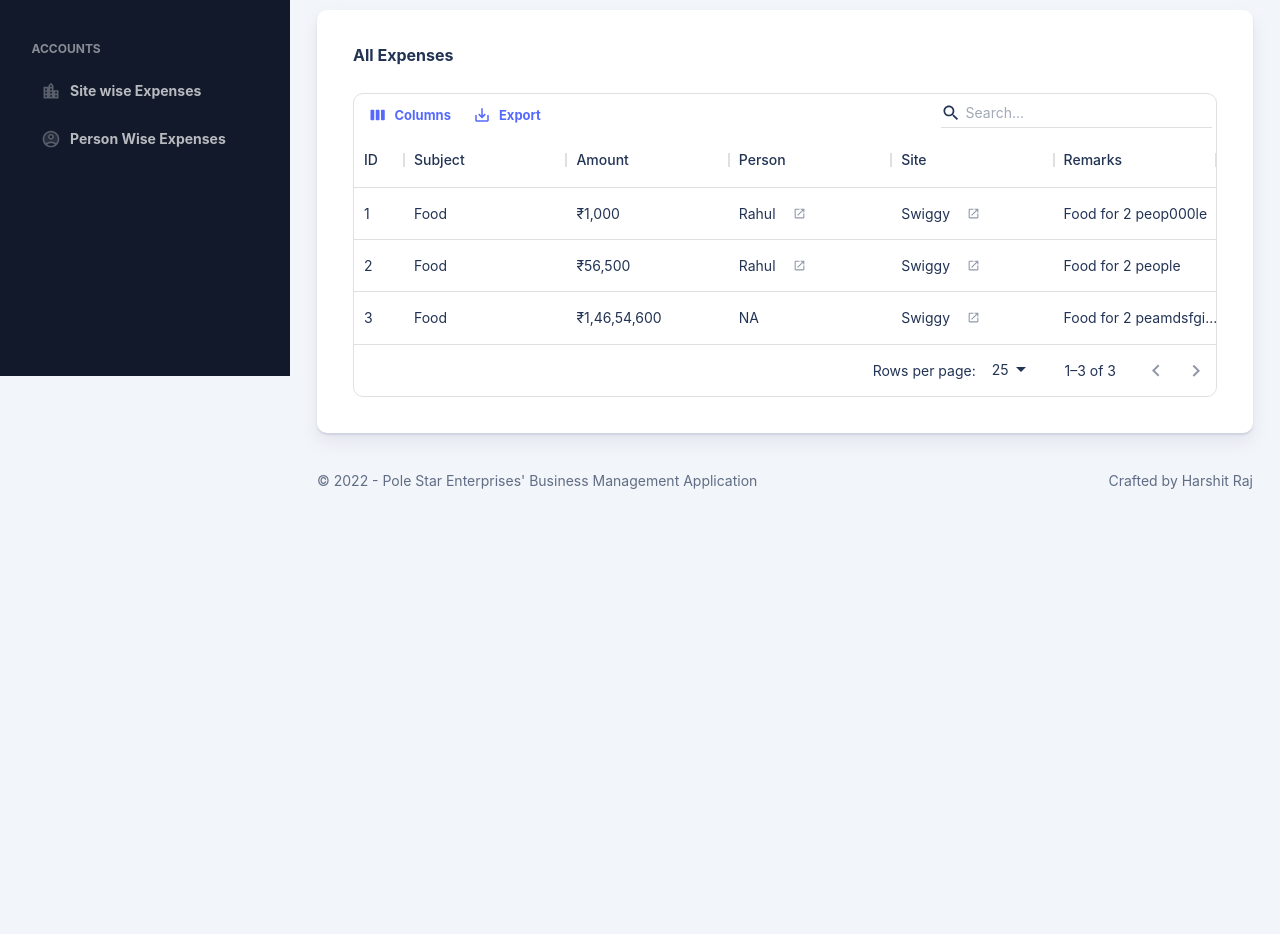
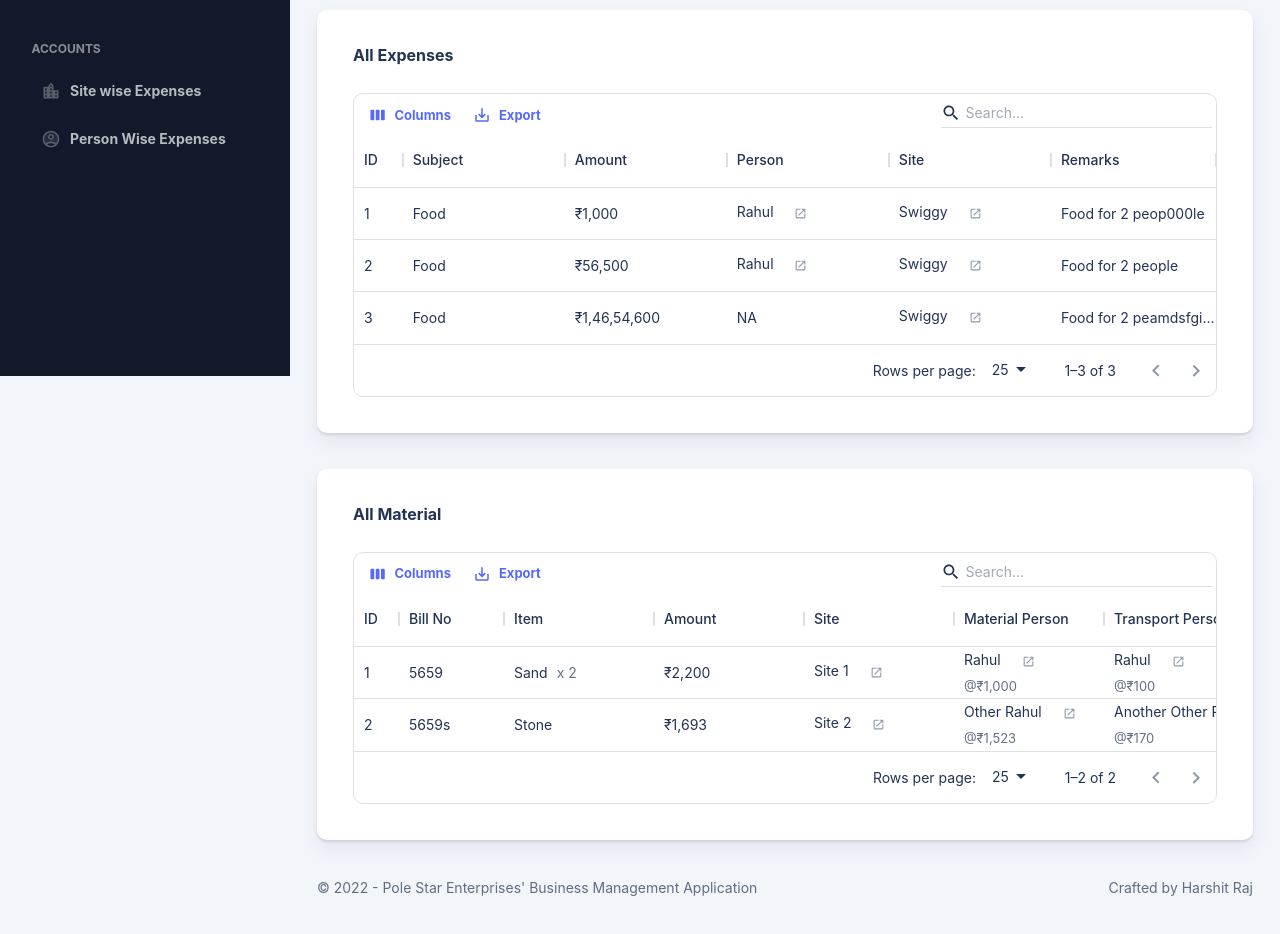
Before and after one commit to 1-Harshit/business-management, a Next.js app: page /admin/daily in a window 1280 px wide. Shown: the part 424-1358 px from the top of the page. Before the commit the page ends 954 px from the top, so only its background shows below. Built offline with nearby package versions, Linux system fonts and the light colour scheme.

Commit message:
Add material

```diff
--- a/src/components/DataGrid.tsx
+++ b/src/components/DataGrid.tsx
@@ -5,17 +5,26 @@ interface DataGridProps {
   // eslint-disable-next-line @typescript-eslint/no-explicit-any
   rows: any[]
   columns: GridColDef[]
+  hiddenColumns?: string[]
 }
 
-const CustomDataGrid = ({ rows, columns }: DataGridProps) => {
+const CustomDataGrid = ({ rows, columns, hiddenColumns }: DataGridProps) => {
   const [pageSize, setPageSize] = useState(25)
+
+  let columnVisibility: { [column: string]: boolean } = {}
+
+  if (hiddenColumns) {
+    hiddenColumns.forEach((column) => {
+      columnVisibility[column] = false
+    })
+  }
 
   return (
     <DataGrid
       rows={rows}
       columns={columns}
       autoHeight
-      initialState={{ columns: { columnVisibilityModel: { date: false } } }}
+      initialState={{ columns: { columnVisibilityModel: columnVisibility } }}
       components={{ Toolbar: GridToolbar }}
       componentsProps={{
         toolbar: {
--- a/src/pages/admin/daily.tsx
+++ b/src/pages/admin/daily.tsx
@@ -22,17 +22,33 @@ import DataGrid from "src/components/DataGrid"
 
 const gridCell = (
   { name = "NA", id = 0 }: { name: string; id: number },
-  type: string
+  type: string,
+  rate?: number
 ) => (
-  <>
-    {name}{" "}
-    {id !== 0 && (
-      <IconButton sx={{ mx: 1 }} href={`/admin/${type}/${id}`}>
-        <OpenInNewIcon sx={{ fontSize: 13 }} color="disabled" />
-      </IconButton>
+  <Grid container spacing={0}>
+    <Grid item xs={12}>
+      {name}{" "}
+      {id !== 0 && (
+        <IconButton sx={{ mx: 1 }} href={`/admin/${type}/${id}`}>
+          <OpenInNewIcon sx={{ fontSize: 13 }} color="disabled" />
+        </IconButton>
+      )}
+    </Grid>
+    {rate && (
+      <Grid item xs={12}>
+        <Typography variant="caption" color="text.secondary">
+          @₹
+          {Number(rate).toLocaleString("en-IN", {
+            maximumFractionDigits: 2,
+            minimumFractionDigits: 0,
+          })}
+        </Typography>
+      </Grid>
     )}
-  </>
+  </Grid>
 )
+
+const MIN_WIDTH = 150
 
 const DailyExpenses = () => {
   const [selectedDate, setSelectedDate] = useState<Date>(new Date())
@@ -88,14 +104,17 @@ const DailyExpenses = () => {
       </Grid>
     </Card>
   )
+
+  // Expense Table Columns
   const expenseColumns: GridColDef[] = [
-    { field: "id", headerName: "ID", flex: 0.3 },
-    { field: "date", headerName: "Date", flex: 0.8 },
-    { field: "subject", headerName: "Subject", flex: 1 },
+    { field: "id", headerName: "ID", flex: 0.3, minWidth: 0.3 * MIN_WIDTH },
+    { field: "date", headerName: "Date", flex: 0.8, minWidth: 0.8 * MIN_WIDTH },
+    { field: "subject", headerName: "Subject", flex: 1, minWidth: MIN_WIDTH },
     {
       field: "amount",
       headerName: "Amount",
       flex: 1,
+      minWidth: MIN_WIDTH,
       renderCell: (params) =>
         `₹${Number(params.value).toLocaleString("en-IN", {
           maximumFractionDigits: 2,
@@ -106,6 +125,7 @@ const DailyExpenses = () => {
       field: "person",
       headerName: "Person",
       flex: 1,
+      minWidth: MIN_WIDTH,
       renderCell: (params) => gridCell(params.row.person || {}, "person"),
       valueGetter: (params) => params.value?.name || "NA",
     },
@@ -113,6 +133,7 @@ const DailyExpenses = () => {
       field: "site",
       headerName: "Site",
       flex: 1,
+      minWidth: MIN_WIDTH,
       renderCell: (params) => gridCell(params.row.site || {}, "site"),
       valueGetter: (params) => params.value?.name || "NA",
     },
@@ -120,6 +141,7 @@ const DailyExpenses = () => {
       field: "remarks",
       headerName: "Remarks",
       flex: 1,
+      minWidth: 1.1 * MIN_WIDTH,
       renderCell: (params) => (
         <Tooltip title={params.value}>
           <Typography>
@@ -161,13 +183,155 @@ const DailyExpenses = () => {
     },
   ]
 
+  // Material Table Columns
+  const materialColumns: GridColDef[] = [
+    { field: "id", headerName: "ID", flex: 0.3, minWidth: 0.3 * MIN_WIDTH },
+    { field: "date", headerName: "Date", flex: 0.8, minWidth: 0.8 * MIN_WIDTH },
+    {
+      field: "bill_no",
+      headerName: "Bill No",
+      flex: 0.7,
+      minWidth: 0.7 * MIN_WIDTH,
+    },
+    {
+      field: "item",
+      headerName: "Item",
+      flex: 1,
+      minWidth: MIN_WIDTH,
+      renderCell: (params) => (
+        <>
+          {params.value}
+          {params.row.quantity > 1 && (
+            <Typography sx={{ mx: 1 }} color="text.secondary">
+              x {params.row.quantity}
+            </Typography>
+          )}
+        </>
+      ),
+    },
+    {
+      field: "amount",
+      headerName: "Amount",
+      flex: 1,
+      minWidth: MIN_WIDTH,
+      renderCell: (params) =>
+        `₹${Number(params.value).toLocaleString("en-IN", {
+          maximumFractionDigits: 2,
+          minimumFractionDigits: 0,
+        })}`,
+      valueGetter: (params) => {
+        const material_rate = params.row.material_rate || 0
+        const transport_rate = params.row.transport_rate || 0
+        const rate = material_rate + transport_rate
+        const quantity = params.row.quantity || 0
+        return rate * quantity
+      },
+    },
+    {
+      field: "site",
+      headerName: "Site",
+      flex: 1,
+      minWidth: MIN_WIDTH,
+      renderCell: (params) => gridCell(params.row.site || {}, "site"),
+      valueGetter: (params) => params.value?.name || "NA",
+    },
+    {
+      field: "material_person",
+      headerName: "Material Person",
+      flex: 1,
+      minWidth: MIN_WIDTH,
+      renderCell: (params) =>
+        gridCell(
+          params.row.material_person || {},
+          "person",
+          params.row.material_rate
+        ),
+      valueGetter: (params) => params.value?.name || "NA",
+    },
+    {
+      field: "transport_person",
+      headerName: "Transport Person",
+      flex: 1,
+      minWidth: MIN_WIDTH,
+      renderCell: (params) =>
+        gridCell(
+          params.row.transport_person || {},
+          "person",
+          params.row.transport_rate
+        ),
+      valueGetter: (params) => params.value?.name || "NA",
+    },
+    {
+      field: "remarks",
+      headerName: "Remarks",
+      flex: 1,
+      minWidth: 1.1 * MIN_WIDTH,
+      renderCell: (params) => (
+        <Tooltip title={params.value}>
+          <Typography>
+            {params.value.substr(0, 20)}
+            {params.value.length > 20 && "..."}
+          </Typography>
+        </Tooltip>
+      ),
+    },
+  ]
+
+  const materialRows = [
+    {
+      id: 1,
+      date: "2017-01-01",
+      item: "Sand",
+      quantity: 2,
+      remarks: "Hello",
+      bill_no: "5659",
+      site: { name: "Site 1", id: 1 },
+      material_person: { name: "Rahul", id: 5 },
+      transport_person: { name: "Rahul", id: 5 },
+      material_rate: 1000,
+      transport_rate: 100,
+    },
+    {
+      id: 2,
+      date: "2017-01-01",
+      item: "Stone",
+      quantity: 1,
+      remarks: "Hello All",
+      bill_no: "5659s",
+      site: { name: "Site 2", id: 2 },
+      material_person: { name: "Other Rahul", id: 6 },
+      transport_person: { name: "Another Other Rahul", id: 7 },
+      material_rate: 1523,
+      transport_rate: 170,
+    },
+  ]
+
   const expenses = (
     <Card>
       <Box p={4}>
         <Typography variant="h4" sx={{ pb: 3 }}>
           All Expenses
         </Typography>
-        <DataGrid rows={expenseRows} columns={expenseColumns} />
+        <DataGrid
+          rows={expenseRows}
+          columns={expenseColumns}
+          hiddenColumns={["date"]}
+        />
+      </Box>
+    </Card>
+  )
+
+  const material = (
+    <Card>
+      <Box p={4}>
+        <Typography variant="h4" sx={{ pb: 3 }}>
+          All Material
+        </Typography>
+        <DataGrid
+          rows={materialRows}
+          columns={materialColumns}
+          hiddenColumns={["date"]}
+        />
       </Box>
     </Card>
   )
@@ -195,6 +359,9 @@ const DailyExpenses = () => {
           <Grid item xs={12}>
             {expenses}
           </Grid>
+          <Grid item xs={12}>
+            {material}
+          </Grid>
         </Grid>
       </Container>
     </>
```
